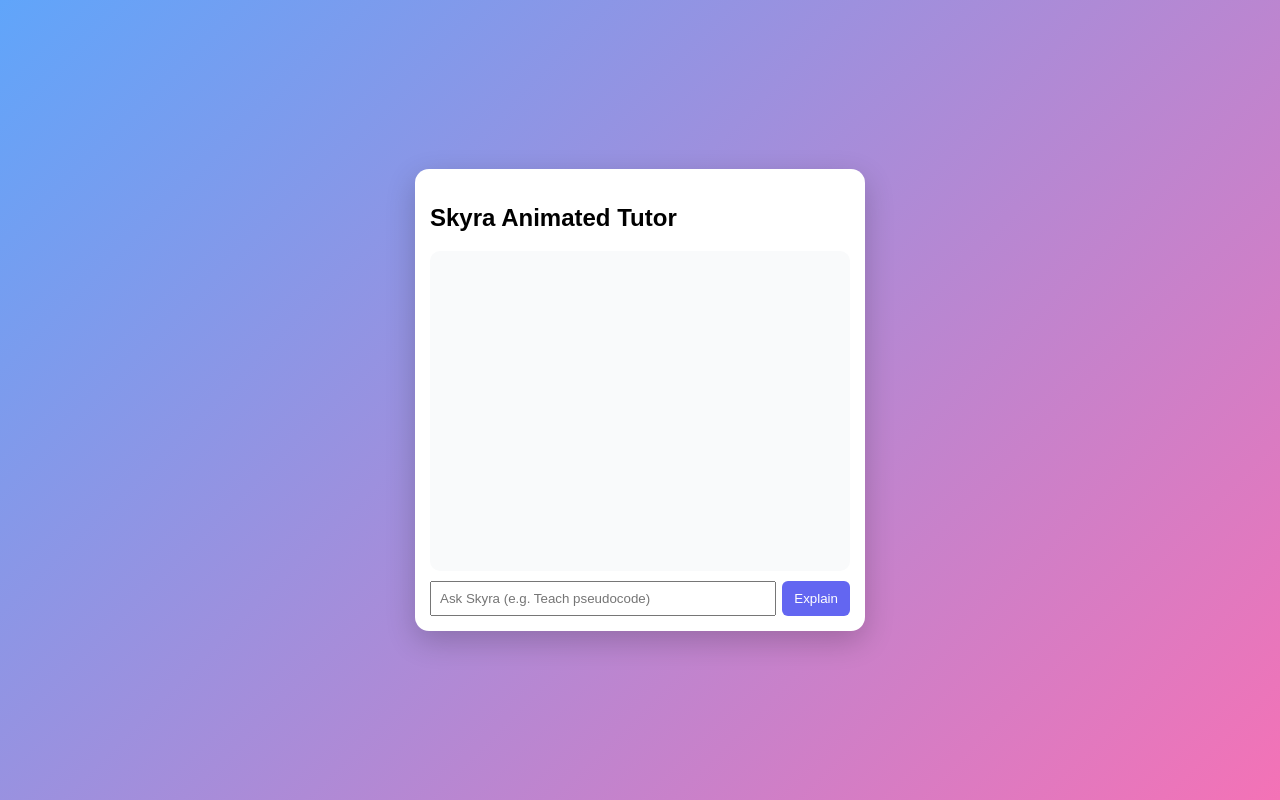
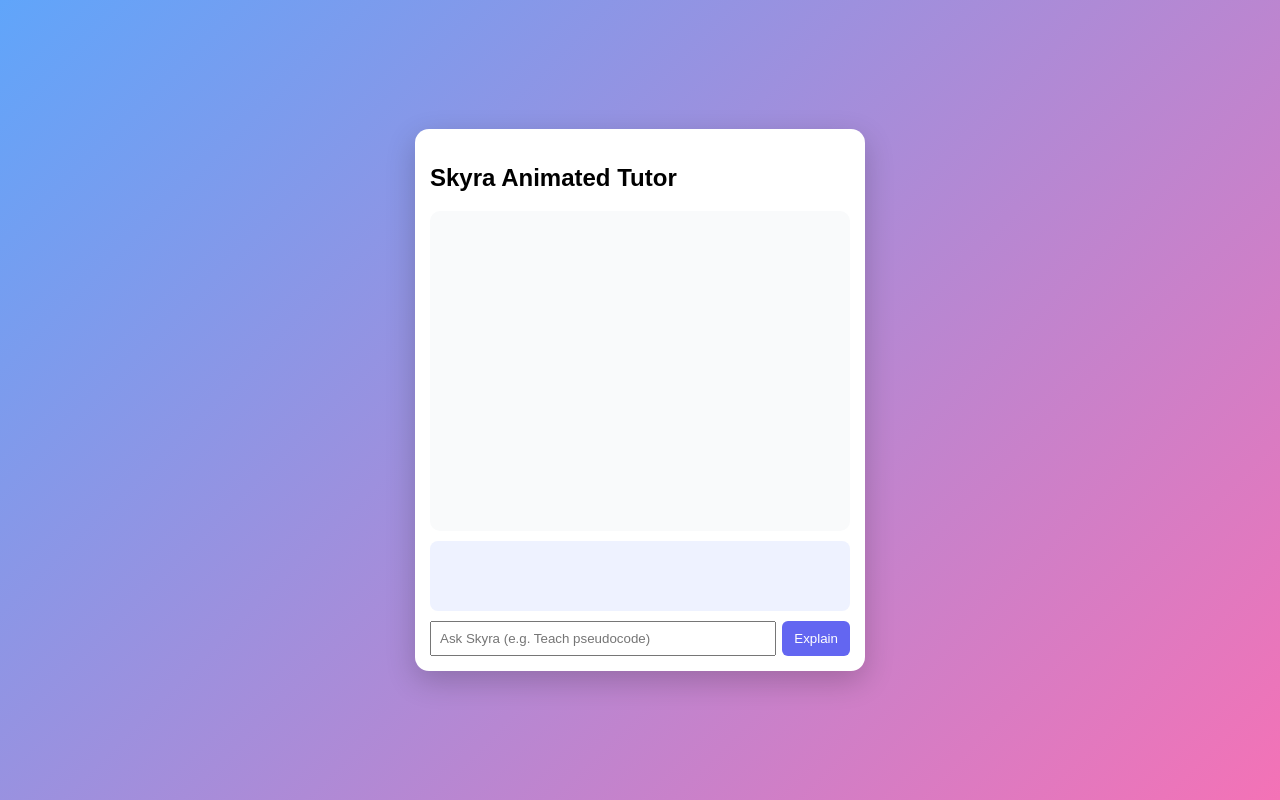
Before and after one commit to STAVLIN11/skyra-aii, a plain HTML site: page index.html in a window 1280 px wide. Drawn offline with Linux system fonts and the light colour scheme.

Commit message:
Add styling for narration section

```diff
--- a/style.css
+++ b/style.css
@@ -62,3 +62,11 @@ button {
   border-radius: 6px;
   cursor: pointer;
 }
+#narration {
+  margin-top: 10px;
+  padding: 10px;
+  background: #eef2ff;
+  border-radius: 8px;
+  min-height: 50px;
+  font-size: 14px;
+}
```
